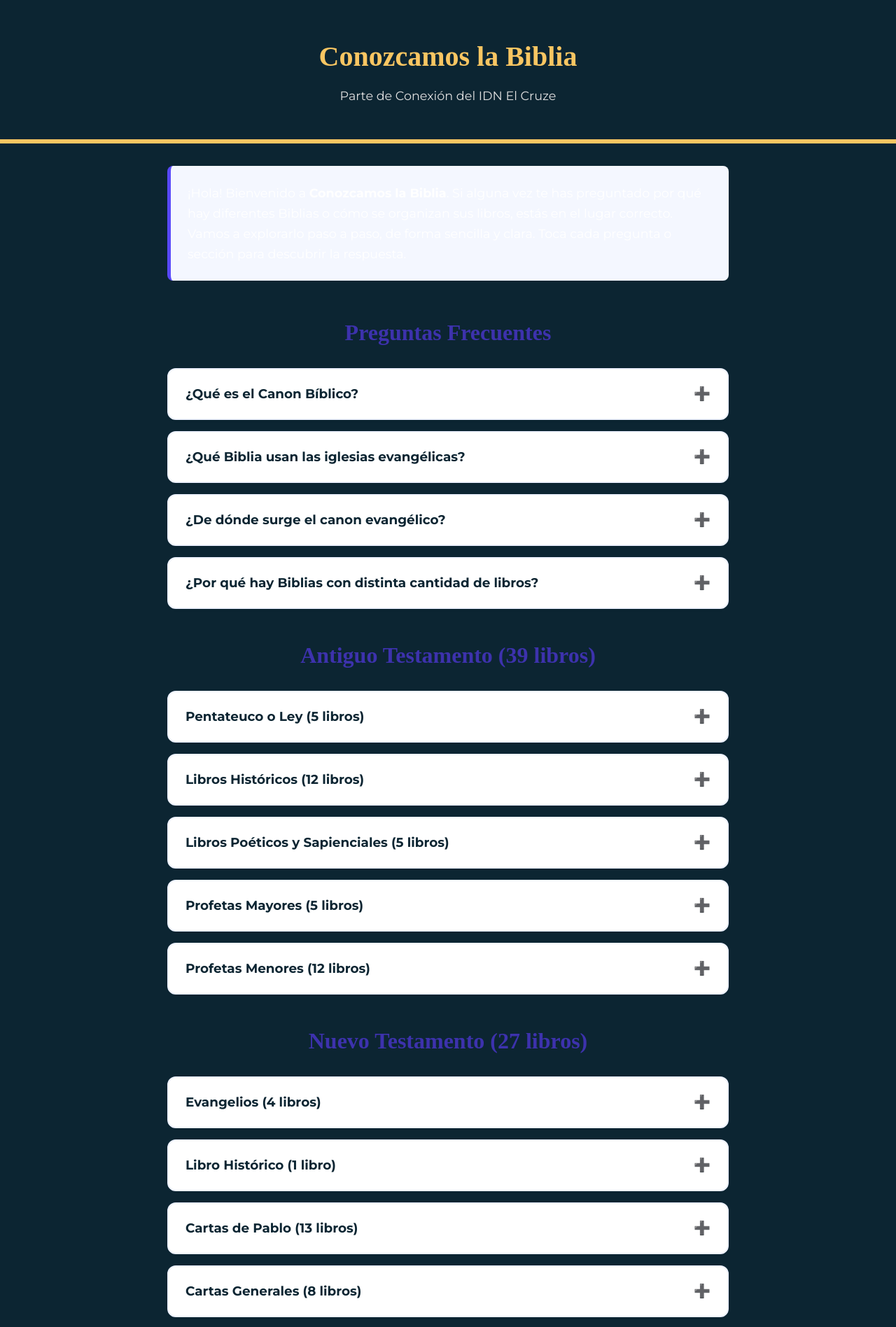
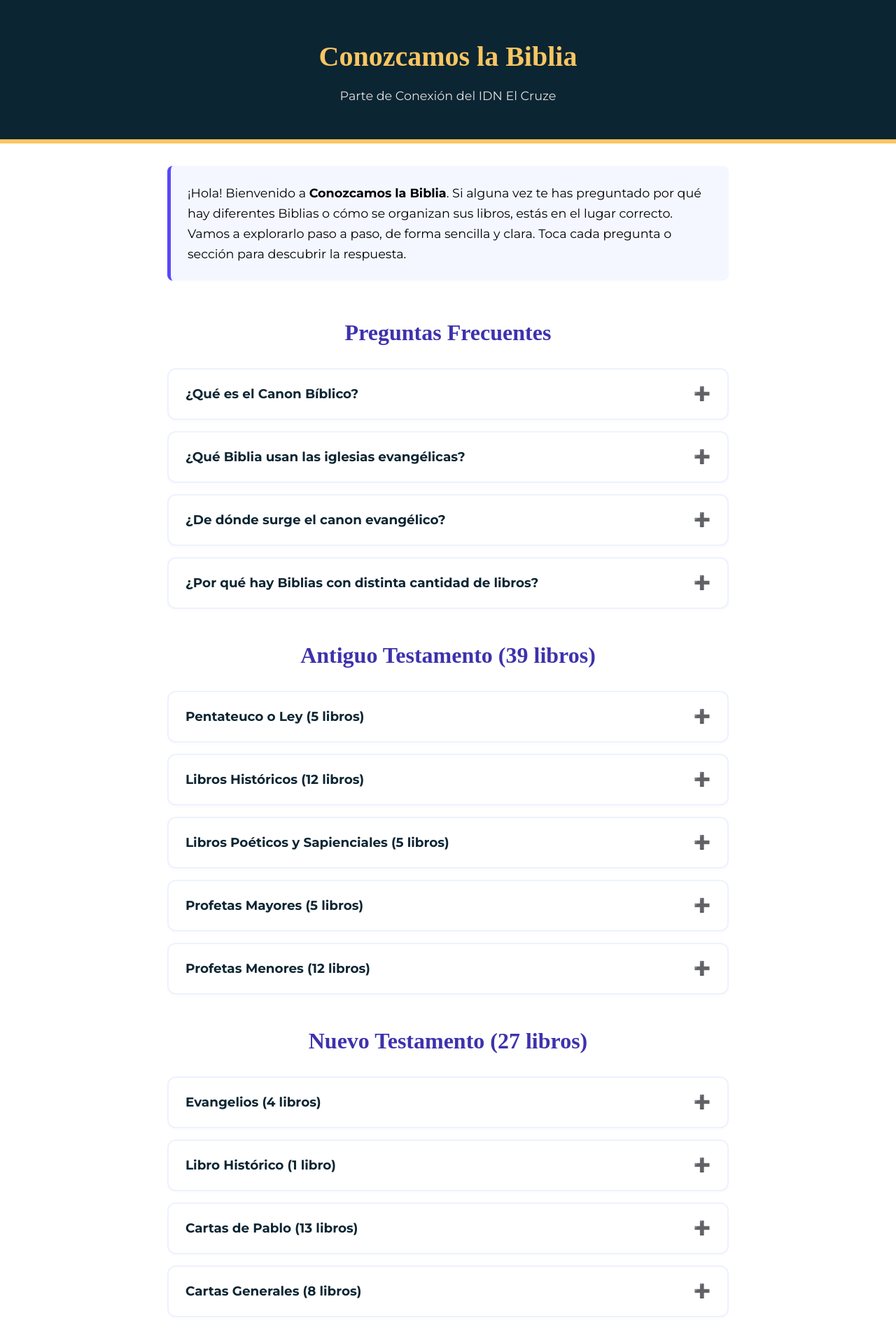
Before and after one commit to iporoma/conozcamoslabiblia, a Jekyll site: the page encuentro-1.html, which Jekyll copies as it is, in a window 1280 px wide. Shown: the top 1896 px of the page at 70% size. Built offline with Jekyll 4.4.1, drawn with Linux system fonts in a browser that asks for light colours.

Commit message:
Update encuentro-1.html

```diff
--- a/encuentro-1.html
+++ b/encuentro-1.html
@@ -9,7 +9,6 @@
     <link rel="preconnect" href="https://fonts.googleapis.com">
     <link rel="preconnect" href="https://fonts.gstatic.com" crossorigin>
     <link href="https://fonts.googleapis.com/css2?family=Montserrat:wght@400;600;700&family=Cormorant:wght@700;800&display=swap" rel="stylesheet">
-    <link rel="stylesheet" href="assets/css/style.css">
 
     <!-- Estilos CSS -->
     <style>
```
